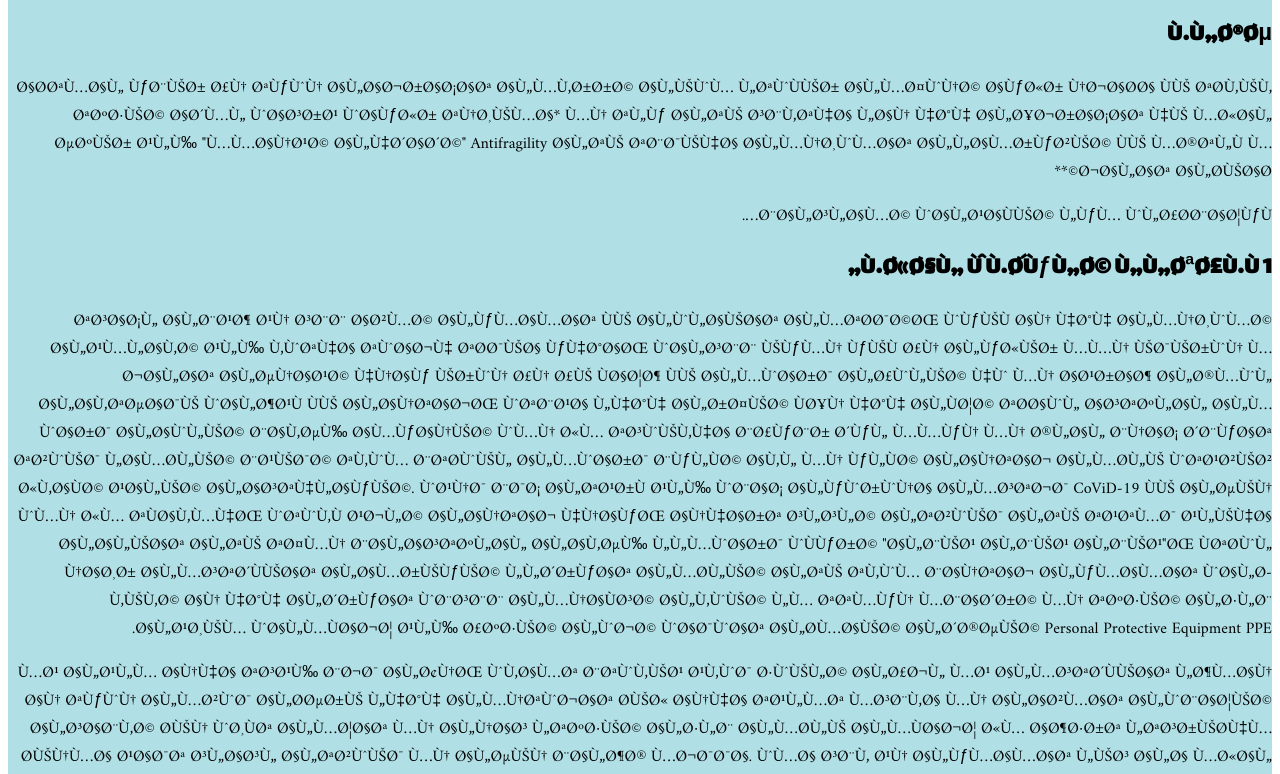
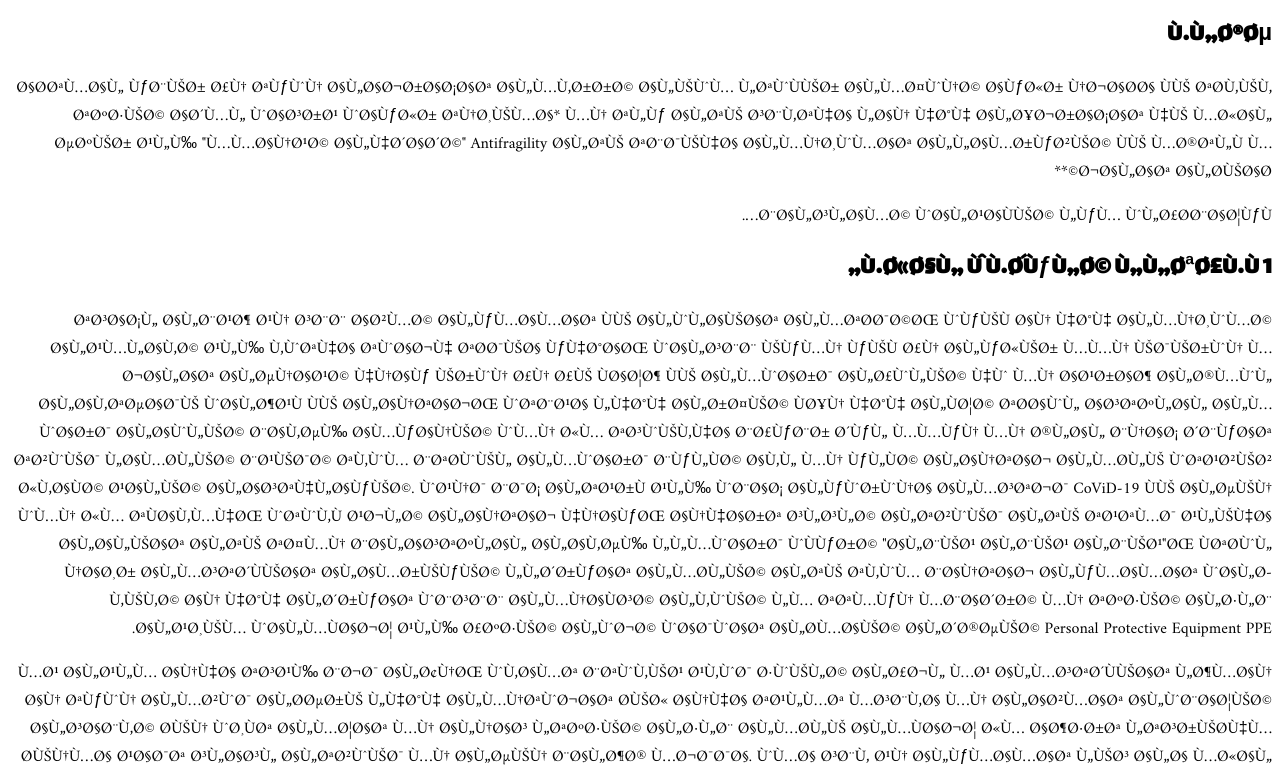
Before and after one commit to mzeshle/mzeshle.github.io, a plain HTML site: page test.html in a window 1280 px wide. Shown: the part 85-859 px from the top of the page. Drawn offline with Linux system fonts and the light colour scheme.

```diff
--- a/test.html
+++ b/test.html
@@ -14,7 +14,7 @@
 <meta property="og:title" content="Articles" />
 
 <style>
-	div {background-color: powderblue;
+	div {
 
 
 
```
